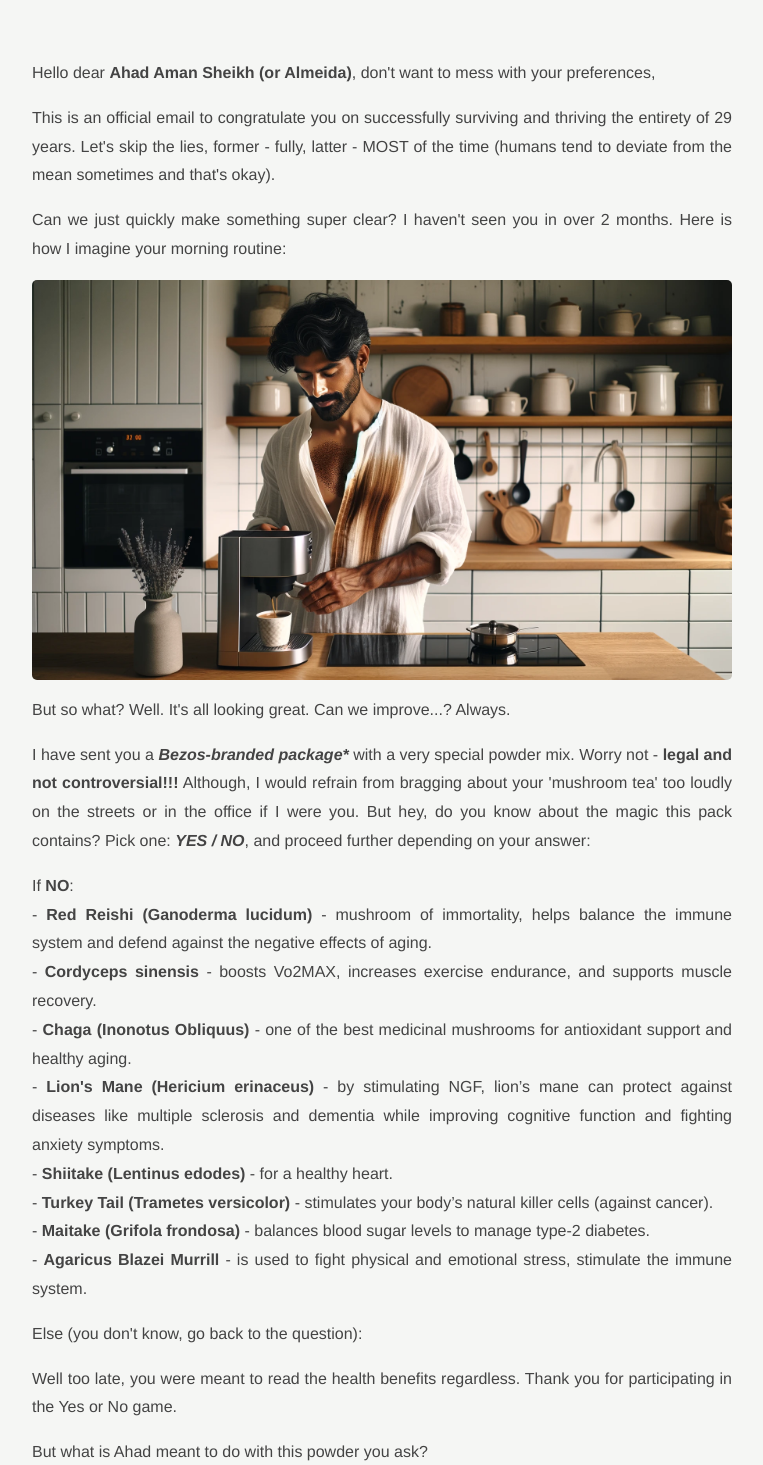
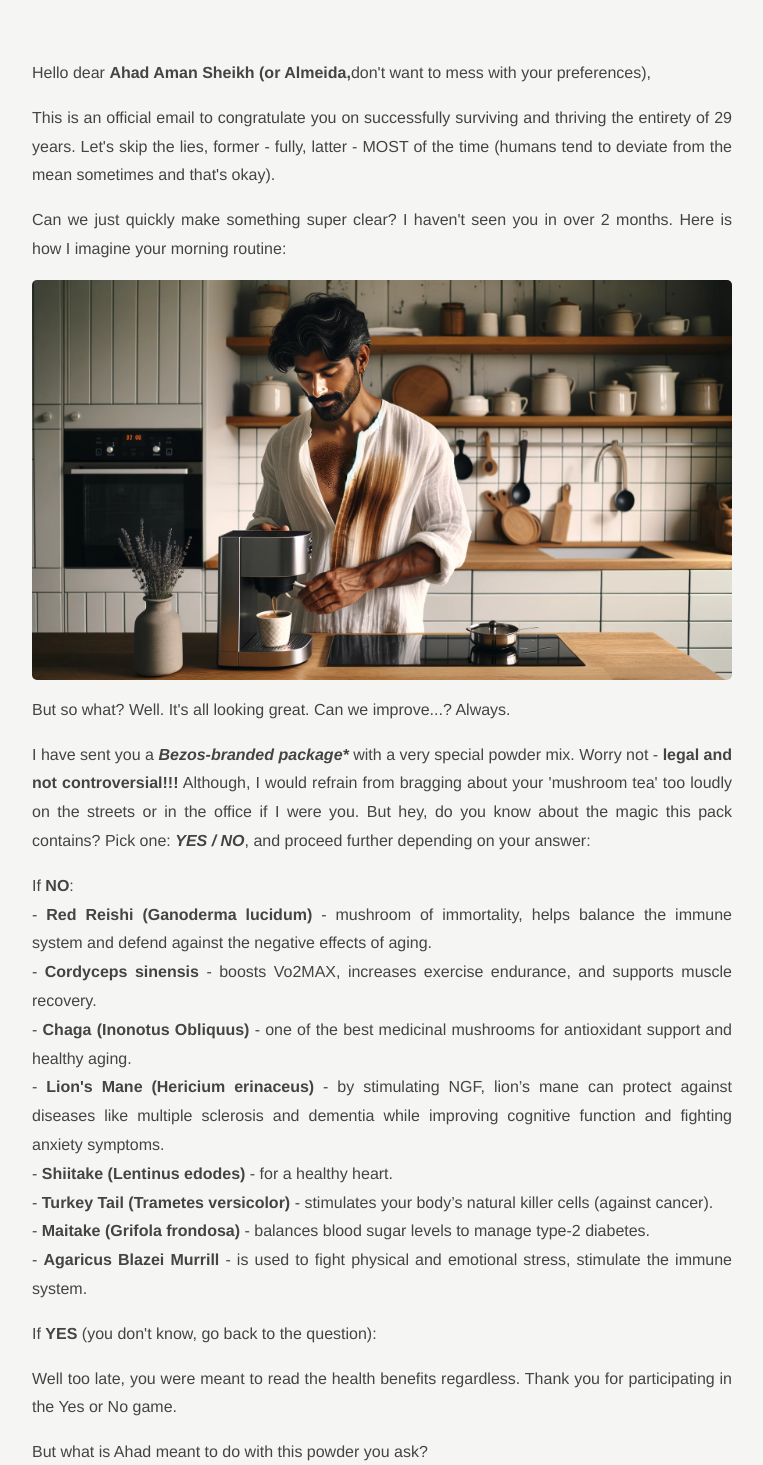
Before and after one commit to ekuginyte/ekuginyte.github.io, a plain HTML site: page index.html in a window 1280 px wide. Shown: the part 135-1600 px from the top of the page, without its empty margins (258-1021 px from the left). Drawn offline with Linux system fonts and the light colour scheme.

Commit message:
Update index.html

```diff
--- a/index.html
+++ b/index.html
@@ -84,7 +84,7 @@
 </head>
 <body>
     <div class="slogan">Happy Birthday Linen Boy</div>
-    <p>Hello dear <strong>Ahad Aman Sheikh (or Almeida)</strong>, don't want to mess with your preferences,</p>
+    <p>Hello dear <strong>Ahad Aman Sheikh (or Almeida,</strong>don't want to mess with your preferences),</p>
     <p>This is an official email to congratulate you on successfully surviving and thriving the entirety of 29 years. Let's skip the lies, former - fully, latter - MOST of the time (humans tend to deviate from the mean sometimes and that's okay).</p>
     <p>Can we just quickly make something super clear? I haven't seen you in over 2 months. Here is how I imagine your morning routine:</p>
     <img src="image2.webp" alt="Ahad before">
@@ -99,7 +99,7 @@
         - <span class="bold">Turkey Tail (Trametes versicolor)</span> - stimulates your body’s natural killer cells (against cancer).<br>
         - <span class="bold">Maitake (Grifola frondosa)</span> - balances blood sugar levels to manage type-2 diabetes.<br>
         - <span class="bold">Agaricus Blazei Murrill</span> - is used to fight physical and emotional stress, stimulate the immune system.</p>
-    <p>Else (you don't know, go back to the question): <p>
+    <p>If <span class="bold">YES</span> (you don't know, go back to the question): <p>
     <p>Well too late, you were meant to read the health benefits regardless. Thank you for participating in the Yes or No game.</p>
     <p>But what is Ahad meant to do with this powder you ask?<br>
         Just 2 grams (or less than half a teaspoon) for any hot or cold drink you want to make, however, I recommend for it to be a hot one. Specifically, a <span class="bolditalic">mushroom-infused special Sunday** morning chocolatey coffee</span> (MHMMMM-MHMMMM). After all, you brought the entire coffee machine to the UAE, so let's make use of it.</p>
```
